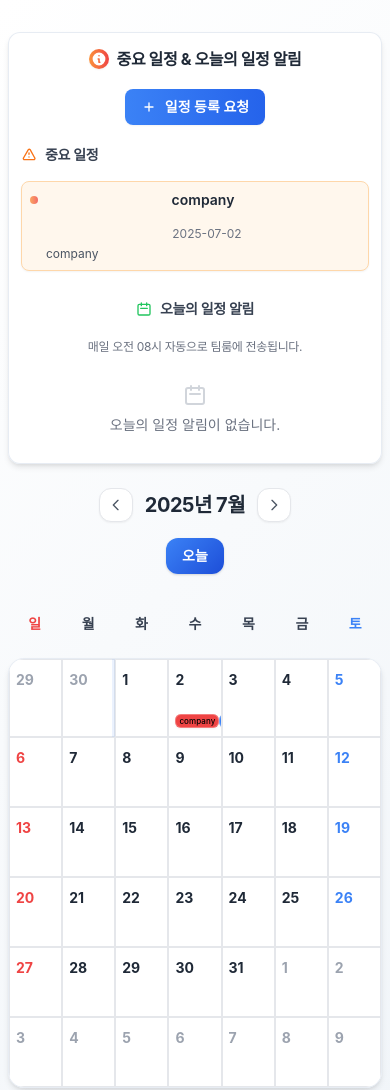
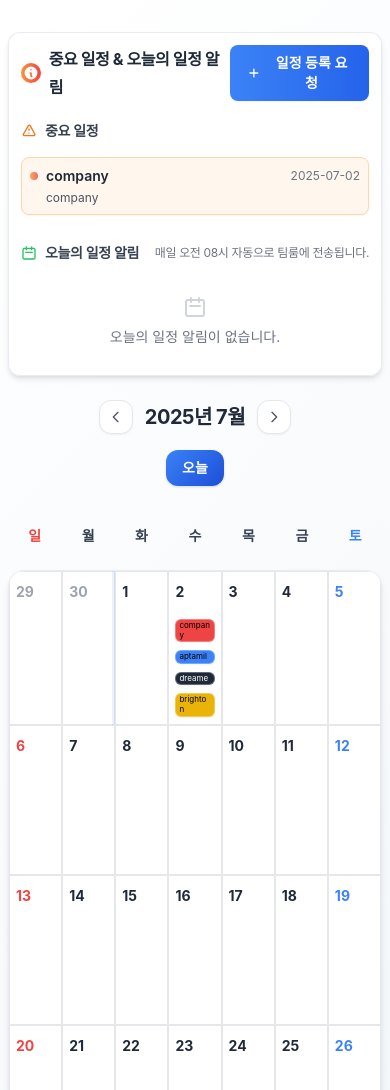
Before and after one commit to Agency8Group/TeamScheduler, a plain HTML site: page index.html in a window 390 px wide. Shown: the top 1090 px of the page. Drawn offline with nearby package versions, Linux system fonts and the light colour scheme.

Commit message:
인사팀업로드

```diff
--- a/index.html
+++ b/index.html
@@ -88,65 +88,22 @@
 
             /* 이벤트 태그 텍스트 개선 */
             .event-tag {
-                font-weight: 500;
-                letter-spacing: 0.01em;
-                font-size: 0.75rem;
-            }
-
-            .calendar-grid {
-                display: grid;
-                grid-template-columns: repeat(7, 1fr);
-            }
-
-            .calendar-day {
-                min-height: 120px;
-                transition: all 0.3s cubic-bezier(0.4, 0, 0.2, 1);
-                position: relative;
-                overflow: hidden;
-                background: rgba(255, 255, 255, 0.95);
-                border: 1px solid rgba(226, 232, 240, 0.8);
-            }
-
-            .calendar-day::before {
-                content: "";
-                position: absolute;
-                top: 0;
-                left: 0;
-                right: 0;
-                bottom: 0;
-                background: linear-gradient(
-                    135deg,
-                    rgba(59, 130, 246, 0.05) 0%,
-                    rgba(59, 130, 246, 0.02) 100%
-                );
-                opacity: 0;
-                transition: opacity 0.3s ease;
-                pointer-events: none;
-            }
-
-            .calendar-day:hover::before {
-                opacity: 1;
-            }
-
-            .calendar-day:hover {
-                transform: translateY(-1px) scale(1.01);
-                box-shadow: 0 4px 6px -1px rgba(0, 0, 0, 0.1),
-                    0 2px 4px -1px rgba(0, 0, 0, 0.06);
-                z-index: 10;
-            }
-
-            .event-tag {
                 font-size: 0.75rem;
                 padding: 4px 8px;
                 border-radius: 6px;
                 margin: 2px 0;
-                white-space: nowrap;
+                display: block;
+                width: 100%;
                 overflow: hidden;
                 text-overflow: ellipsis;
                 transition: all 0.2s ease;
                 position: relative;
                 border: 1px solid rgba(255, 255, 255, 0.3);
                 box-shadow: 0 1px 2px 0 rgba(0, 0, 0, 0.05);
+                word-wrap: break-word;
+                white-space: normal;
+                line-height: 1.2;
+                max-height: none;
             }
 
             .event-tag:hover {
@@ -261,7 +218,7 @@
 
             @media (max-width: 768px) {
                 .calendar-day {
-                    min-height: 80px;
+                    min-height: 120px;
                     padding: 8px !important;
                 }
 
@@ -269,6 +226,8 @@
                     font-size: 0.625rem;
                     padding: 2px 4px;
                     margin: 1px 0;
+                    display: block;
+                    width: 100%;
                 }
 
                 .container {
@@ -364,47 +323,27 @@
                 .h-3 {
                     height: 0.5rem !important;
                 }
+
+                .calendar-day .space-y-2 {
+                    max-height: 80px;
+                }
             }
 
             @media (max-width: 480px) {
                 .calendar-day {
-                    min-height: 70px;
+                    min-height: 100px;
                     padding: 6px !important;
                 }
 
                 .event-tag {
                     font-size: 0.5rem;
                     padding: 1px 3px;
-                }
-
-                .flex.justify-between {
-                    flex-direction: column;
-                    gap: 1rem;
-                    align-items: center;
-                }
-
-                .flex.items-center.space-x-6 {
-                    gap: 0.5rem !important;
-                }
-
-                h1 {
-                    font-size: 1.5rem !important;
-                }
-
-                .text-3xl {
-                    font-size: 1.25rem !important;
-                }
-
-                .p-8 {
-                    padding: 0.75rem !important;
-                }
-
-                .space-y-4 > * + * {
-                    margin-top: 0.75rem !important;
-                }
-
-                .space-y-3 > * + * {
-                    margin-top: 0.5rem !important;
+                    display: block;
+                    width: 100%;
+                }
+
+                .calendar-day .space-y-2 {
+                    max-height: 70px;
                 }
             }
 
@@ -420,6 +359,73 @@
                 overflow: hidden;
                 text-overflow: ellipsis;
                 white-space: nowrap;
+            }
+
+            .calendar-grid {
+                display: grid;
+                grid-template-columns: repeat(7, 1fr);
+            }
+
+            .calendar-day {
+                min-height: 150px;
+                transition: all 0.3s cubic-bezier(0.4, 0, 0.2, 1);
+                position: relative;
+                overflow: hidden;
+                background: rgba(255, 255, 255, 0.95);
+                border: 1px solid rgba(226, 232, 240, 0.8);
+            }
+
+            .calendar-day::before {
+                content: "";
+                position: absolute;
+                top: 0;
+                left: 0;
+                right: 0;
+                bottom: 0;
+                background: linear-gradient(
+                    135deg,
+                    rgba(59, 130, 246, 0.05) 0%,
+                    rgba(59, 130, 246, 0.02) 100%
+                );
+                opacity: 0;
+                transition: opacity 0.3s ease;
+                pointer-events: none;
+            }
+
+            .calendar-day:hover::before {
+                opacity: 1;
+            }
+
+            .calendar-day:hover {
+                transform: translateY(-1px) scale(1.01);
+                box-shadow: 0 4px 6px -1px rgba(0, 0, 0, 0.1),
+                    0 2px 4px -1px rgba(0, 0, 0, 0.06);
+                z-index: 10;
+            }
+
+            /* 이벤트 컨테이너 스크롤 추가 */
+            .calendar-day .space-y-2 {
+                max-height: 100px;
+                overflow-y: auto;
+                scrollbar-width: thin;
+                scrollbar-color: rgba(156, 163, 175, 0.5) transparent;
+            }
+
+            .calendar-day .space-y-2::-webkit-scrollbar {
+                width: 4px;
+            }
+
+            .calendar-day .space-y-2::-webkit-scrollbar-track {
+                background: transparent;
+            }
+
+            .calendar-day .space-y-2::-webkit-scrollbar-thumb {
+                background: rgba(156, 163, 175, 0.5);
+                border-radius: 2px;
+            }
+
+            .calendar-day .space-y-2::-webkit-scrollbar-thumb:hover {
+                background: rgba(156, 163, 175, 0.7);
             }
         </style>
     </head>
```
